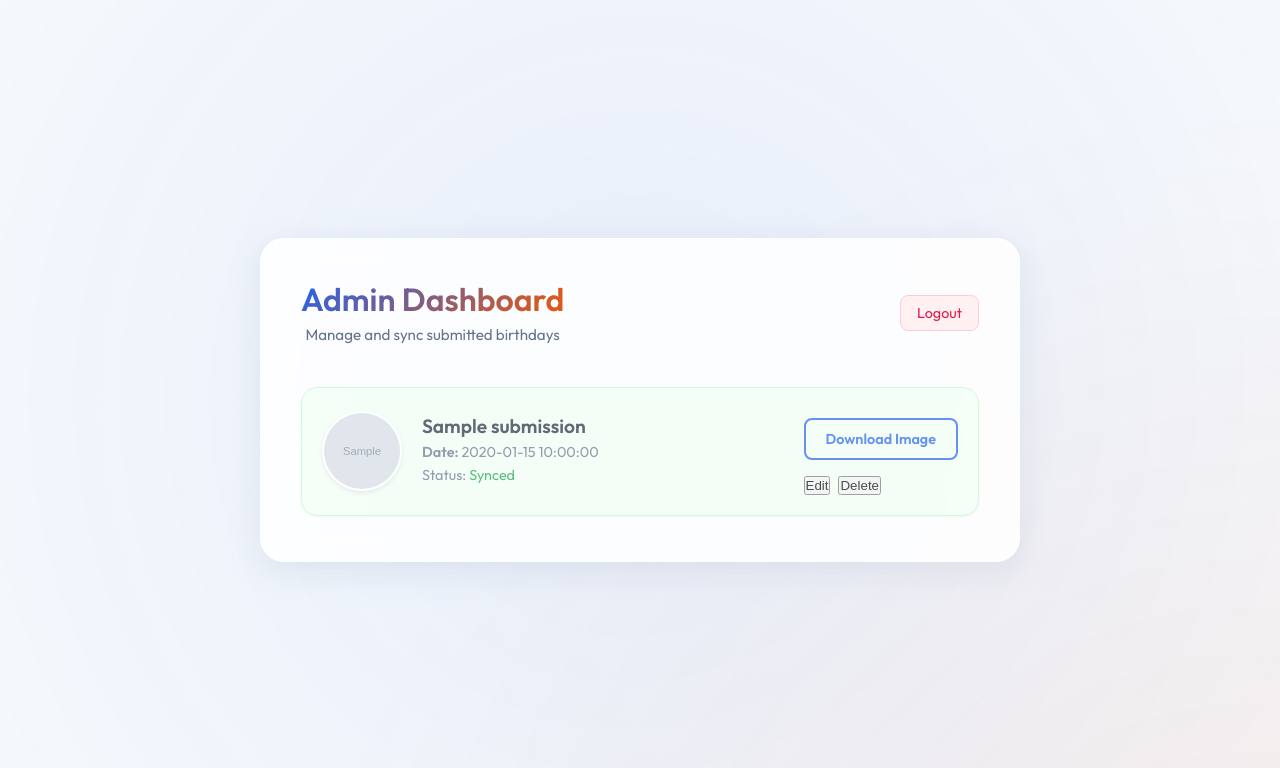
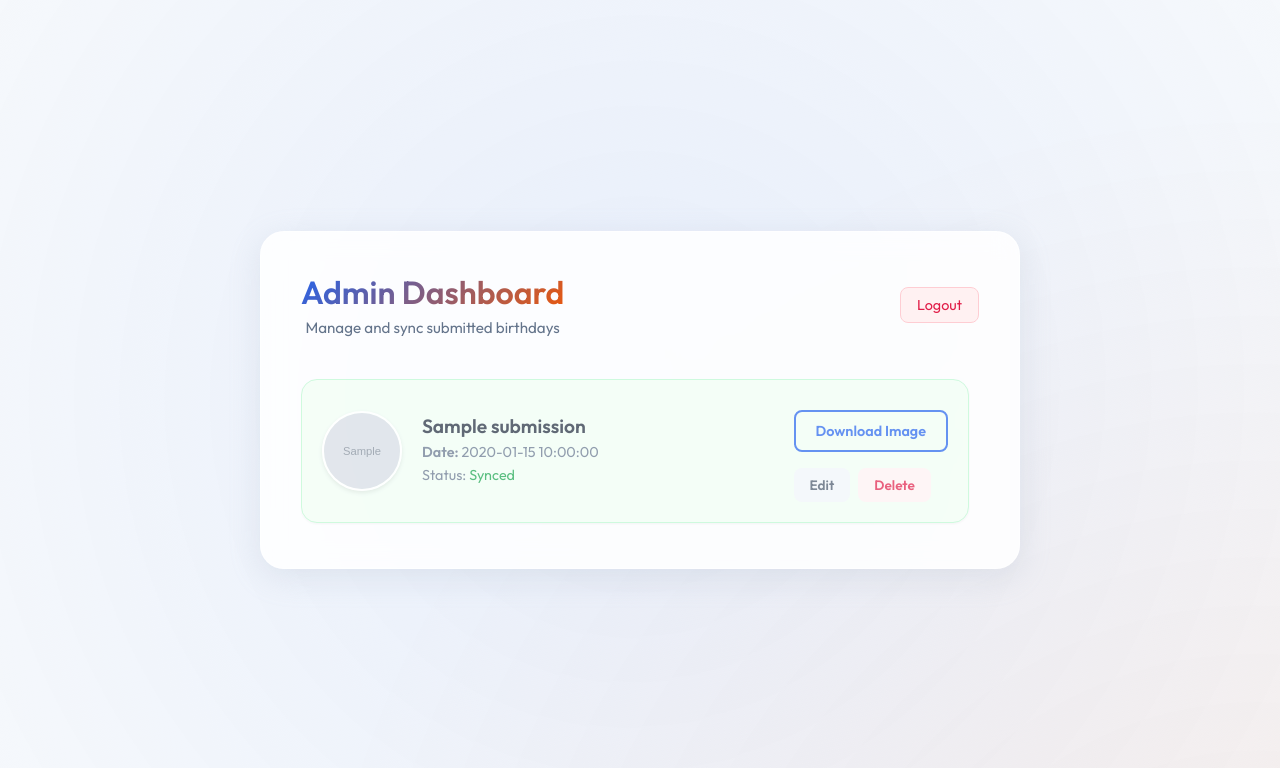
Before and after one commit to JoelAmahdi/birthday-form, a Flask app: page /admin in a window 1280 px wide; the page is wider, and only the part inside the window is pictured. Shown: the top 768 px of that part. Run offline with Flask 3, Linux system fonts and the light colour scheme; the visitor is signed in with stand-in values (Sample User, id 1); grey boxes marked "Sample" are stand-in pictures; a database or web service that is not in the repository returns one stand-in record (values such as "Sample title"); some libraries are stand-ins or nearby versions.

Commit message:
Update style.css

```diff
--- a/birthday-form/static/style.css
+++ b/birthday-form/static/style.css
@@ -278,6 +278,25 @@ header p {
     display: flex;
     flex-direction: column;
     gap: 20px;
+    max-height: 60vh;
+    overflow-y: auto;
+    padding-right: 10px;
+}
+
+/* Custom Scrollbar for Submissions */
+.submissions-list::-webkit-scrollbar {
+    width: 6px;
+}
+.submissions-list::-webkit-scrollbar-track {
+    background: #f1f5f9;
+    border-radius: 4px;
+}
+.submissions-list::-webkit-scrollbar-thumb {
+    background: #cbd5e1;
+    border-radius: 4px;
+}
+.submissions-list::-webkit-scrollbar-thumb:hover {
+    background: #94a3b8;
 }
 
 .submission-card {
@@ -424,3 +443,50 @@ header p {
 .admin-link:hover {
     color: var(--primary-color);
 }
+
+.action-btn {
+    padding: 8px 16px;
+    border: none;
+    border-radius: 8px;
+    font-family: inherit;
+    font-size: 0.85rem;
+    font-weight: 600;
+    cursor: pointer;
+    transition: all 0.3s;
+}
+
+.edit-btn {
+    background: #f1f5f9;
+    color: #475569;
+}
+.edit-btn:hover { background: #e2e8f0; }
+
+.save-btn {
+    background: #ecfdf5;
+    color: #059669;
+    border: 1px solid #a7f3d0;
+}
+.save-btn:hover { background: #d1fae5; }
+
+.cancel-btn {
+    background: #f8fafc;
+    color: #64748b;
+    border: 1px solid #e2e8f0;
+}
+.cancel-btn:hover { background: #f1f5f9; }
+
+.delete-btn {
+    background: #fff1f2;
+    color: #e11d48;
+}
+.delete-btn:hover { background: #ffe4e6; }
+
+.edit-input {
+    font-family: inherit;
+    font-size: 1rem;
+    padding: 6px;
+    border: 1px solid var(--primary-color);
+    border-radius: 6px;
+    margin-left: 8px;
+    background: #fff;
+}
```
